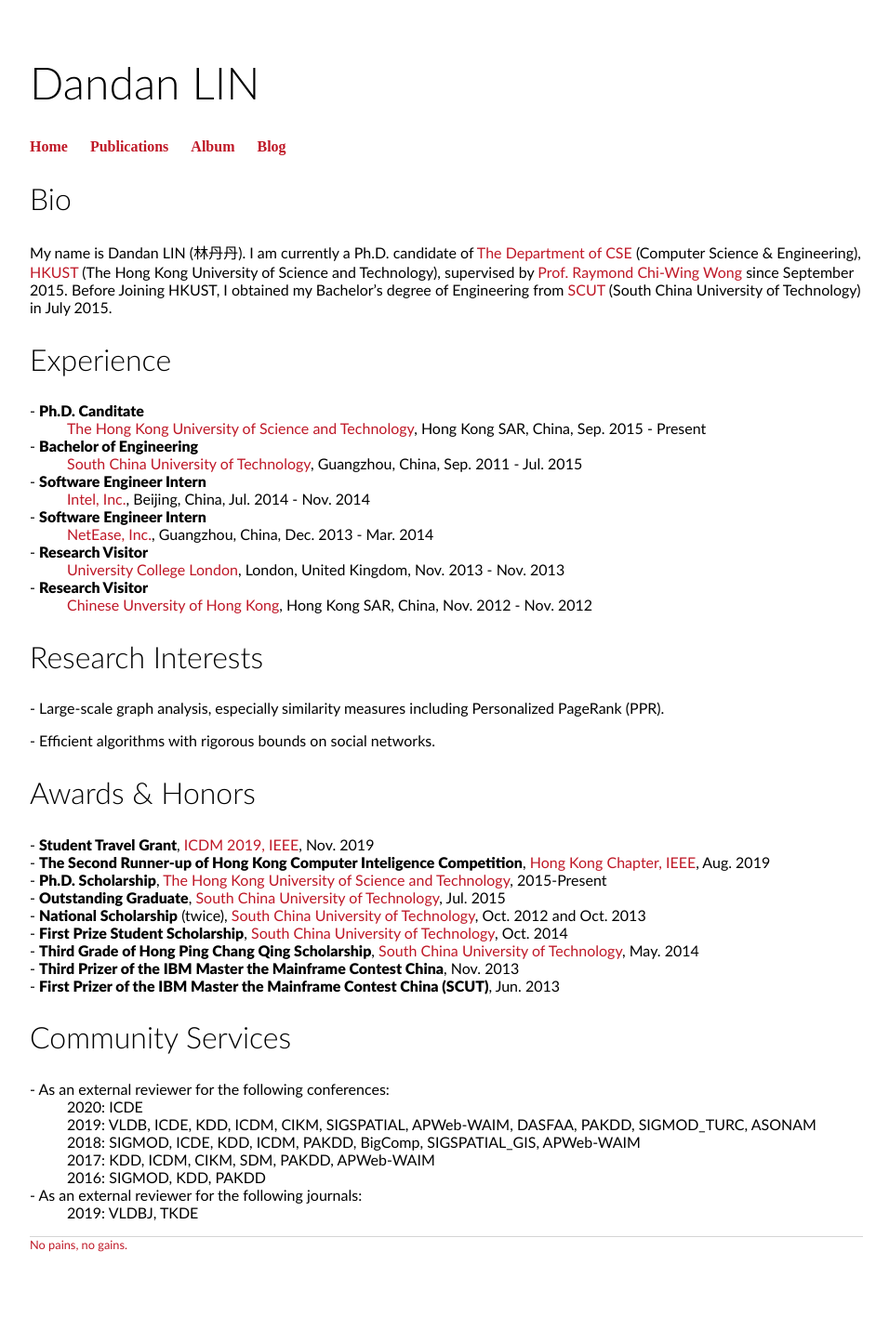
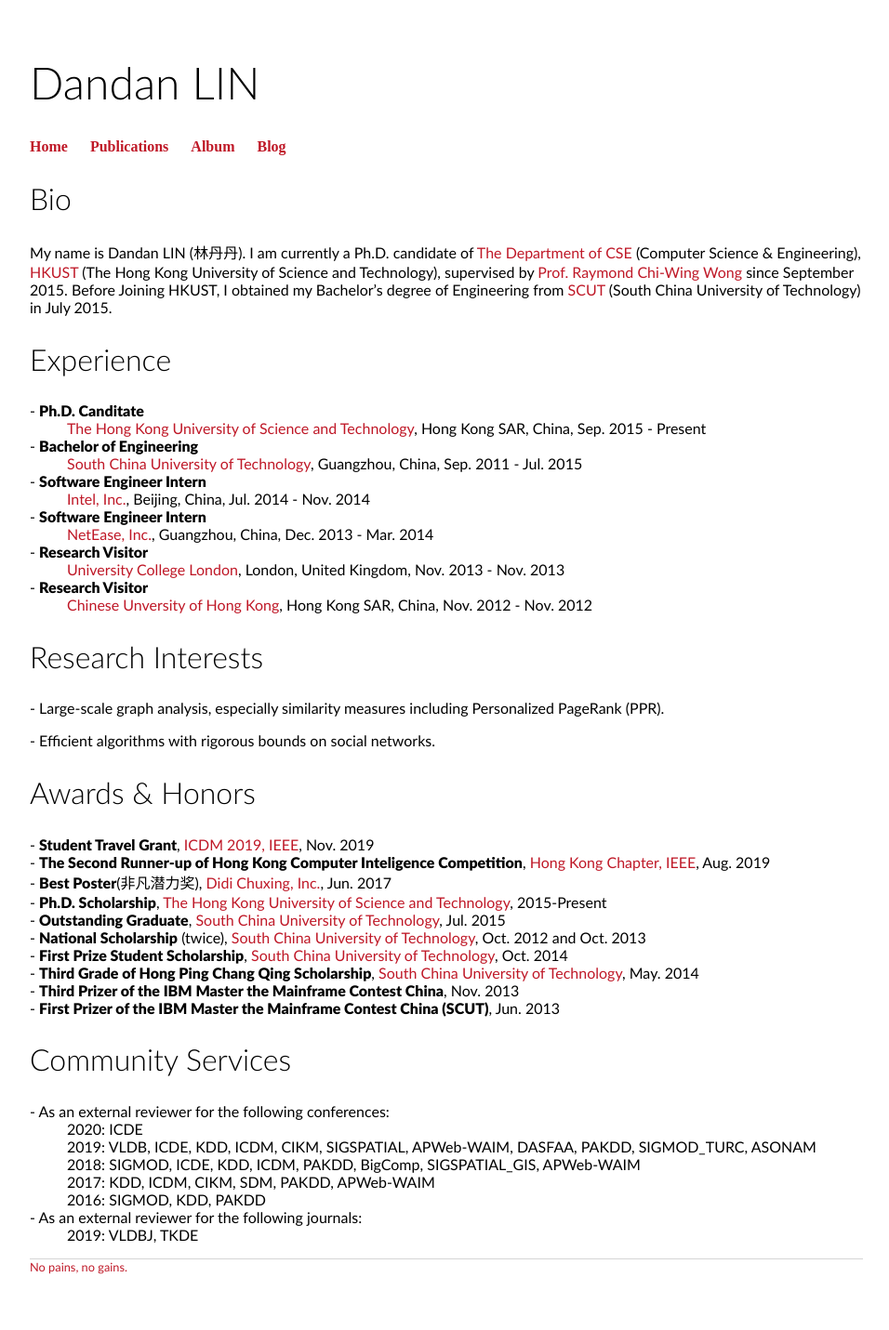
Before and after one commit to 2danlin/2danlin.github.io, a Jekyll site: the page built from index.html, in a window 1280 px wide. Shown: the whole page at 93% size, without its empty margins (160-1116 px from the left). Built offline with Jekyll 4.4.1, drawn with Linux system fonts in a browser that asks for light colours; before the commit the page ends 1407 px from its top, so only the background shows below that.

Commit message:
Update index.html

```diff
--- a/index.html
+++ b/index.html
@@ -42,6 +42,7 @@ title: Dandan's Homepage
 	<dl>
 		<dt>- <strong>Student Travel Grant</strong>, <a>ICDM 2019, IEEE</a>, Nov. 2019</dt>
 		<dt>- <strong>The Second Runner-up of Hong Kong Computer Inteligence Competition</strong>, <a>Hong Kong Chapter, IEEE</a>, Aug. 2019</dt>
+		<dt>- <strong>Best Poster</strong>(非凡潜力奖), <a>Didi Chuxing, Inc.</a>, Jun. 2017</dt>
 		<dt>- <strong>Ph.D. Scholarship</strong>, <a>The Hong Kong University of Science and Technology</a>, 2015-Present</dt>
 		<dt>- <strong>Outstanding Graduate</strong>, <a>South China University of Technology</a>, Jul. 2015</dt>
 		<dt>- <strong>National Scholarship</strong> (twice), <a>South China University of Technology</a>, Oct. 2012 and Oct. 2013</dt>
```
